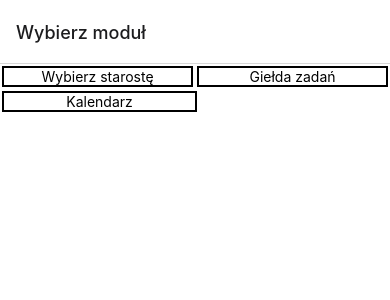
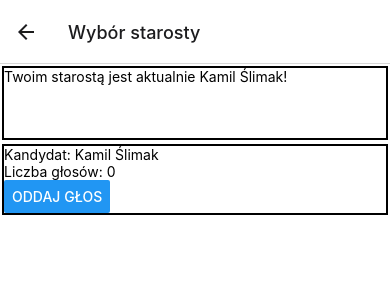
Before and after one commit to Artniewski/group-app, a React Native app in the folder frontend/: screen /VoteOldMan in a window 390 px wide. Shown: the top 300 px of the page. Built offline with nearby package versions, Linux system fonts and the light colour scheme.

Commit message:
Dodano wybór starosty

```diff
--- a/frontend/App.tsx
+++ b/frontend/App.tsx
@@ -1,10 +1,11 @@
 import React from "react";
-import { StyleSheet, Text, View } from 'react-native';
-import { HomeScreen } from "./home_module.tsx/HomeScreen";
+import { StyleSheet, Text, View, Button } from 'react-native';
+import { HomeScreen } from "./app_modules/home_module.tsx/HomeScreen";
 import { NavigationContainer } from '@react-navigation/native';
 import { createNativeStackNavigator } from '@react-navigation/native-stack';
-import { ExerciseSelectionScreen } from "./exercise_exchange_module/ExerciseScreen";
-import { ExerciseAddScreen} from "./exercise_exchange_module/AddListScreen"
+import { ExerciseSelectionScreen } from "./app_modules/exercise_exchange_module/ExerciseScreen";
+import { ExerciseAddScreen} from "./app_modules/exercise_exchange_module/AddListScreen"
+import { VoteOldMan } from "./app_modules/vote_oldman_module/VoteOldMan";
 
 const Stack = createNativeStackNavigator();
 
@@ -20,13 +21,26 @@ export default function App() {
       <Stack.Screen
         name="ExerciseSelection"
         component={ExerciseSelectionScreen}
-        options={{ title: 'Wybierz zadanie' }}
+        options={({navigation}) => ({
+          title: "Wybierz zadanie",
+          headerRight: () => (
+            <Button
+              title="Dodaj listę"
+              onPress={() => navigation.navigate('AddExercise')}
+            />
+          )
+        })}
       />
       <Stack.Screen
         name="AddExercise"
         component={ExerciseAddScreen}
         options={{title: 'Dodaj zadanie'}}
       />
+      <Stack.Screen
+        name="VoteOldMan"
+        component={VoteOldMan}
+        options={{title : "Wybór starosty"}}
+      />
     </Stack.Navigator>
   </NavigationContainer>
   );
--- a/frontend/exercise_exchange_module/AddListScreen.tsx
+++ b/frontend/app_modules/exercise_exchange_module/AddListScreen.tsx
@@ -39,15 +39,6 @@ export const ExerciseAddScreen = () => {
           newListCopy.exerciseNumbers = exerciseNumbers;
           setNewList(newListCopy);}}
           value={newList.exerciseNumbers}
-        />
-         <Picker
-          items={[
-            { label: 'Male', value: 'male' },
-            { label: 'Female', value: 'female' },
-          ]}
-          label="Gender"
-          selectedValue={gender}
-          onSelection={(item) => setGender(item.value)}
         />
         <Picker
           items={courses.map(x => {return {label: x.courseName, value: x.courseCode}})}
--- a/frontend/exercise_exchange_module/ExerciseScreen.tsx
+++ b/frontend/app_modules/exercise_exchange_module/ExerciseScreen.tsx
@@ -2,7 +2,7 @@ import { FlatList, StyleSheet, Text, View } from 'react-native';
 import { IExercise } from './CommonDataTypes';
 import {StatusBar} from 'expo-status-bar';
 
-export const ExerciseSelectionScreen = () => {
+export const ExerciseSelectionScreen = ({navigation}) => {
   return (
     <View style={style.container}>
       <ExerciseList exercises={[{course: {courseCode: "siema", courseName: "Kikd"}, exerciseList: 1, exerciseNumber : 1},
--- a/frontend/home_module.tsx/HomeScreen.tsx
+++ b/frontend/app_modules/home_module.tsx/HomeScreen.tsx
@@ -4,12 +4,11 @@ import { StatusBar } from 'expo-status-bar';
 import {ExerciseSelectionScreen} from '../exercise_exchange_module/ExerciseScreen'
 import {useNavigation, NavigationContainer} from '@react-navigation/native'
 import { ExerciseAddScreen} from "../exercise_exchange_module/AddListScreen"
-
+import {VoteOldMan} from "../vote_oldman_module/VoteOldMan"
 
 //In futre module names should be injected as dependancy depending on language.
 interface ModuleData {
   moduleName : string;
-  jumpTarget : (props : any) => JSX.Element;
   navigationName : string
 }
 
@@ -18,10 +17,9 @@ interface ModuleListProps {
 }
 
 export function HomeScreen({navigation}) {
-  const moduleNames : ModuleData[] = [{moduleName: "Wybierz starostę", jumpTarget: ExerciseSelectionScreen, navigationName : "ExerciseSelection"},
-                                      {moduleName: "Giełda zadań", jumpTarget: ExerciseSelectionScreen, navigationName : "ExerciseSelection"},
-                                      //Roboczo do testowania dodawania zadań
-                                      {moduleName: "Kalendarz", jumpTarget: ExerciseAddScreen, navigationName : "AddExercise"}]
+  const moduleNames : ModuleData[] = [{moduleName: "Giełda zadań", navigationName : "ExerciseSelection"},
+                                      {moduleName: "Wybór starosty", navigationName : "VoteOldMan"}
+                                     ]
   return (
     <View style={style.container}>
       <ModuleList moduleData={moduleNames}/>
--- /dev/null
+++ b/frontend/app_modules/vote_oldman_module/VoteOldMan.tsx
@@ -0,0 +1,94 @@
+import React, { useState } from "react";
+import { StyleSheet, Text, View, Button, FlatList } from 'react-native';
+
+
+
+interface OldmanCandidateData {
+  studentId: string,
+  studentName: string,
+  numberOfVotes: number
+  selected: boolean
+}
+
+export function VoteOldMan() {
+  const [candidates, setCandidates] : [OldmanCandidateData[], any] = useState([
+    {studentId: "123", studentName: "Kamil Ślimak", numberOfVotes: 0, selected: false}
+  ]);
+
+  return (
+    <View style={style.container}>
+        <CurrentOldMan
+          data={candidates[0]}
+        />
+        <FlatList
+          style={style.candidateList}
+          horizontal={false}
+          numColumns={1}
+          data={candidates}
+          renderItem={({item}) => <OldmanCandidate data={item}/>}
+        />
+    </View>
+  );
+}
+
+interface CurrentOldManProps {
+  data: OldmanCandidateData
+}
+
+const CurrentOldMan = (props : CurrentOldManProps) => {
+  return(<View style={style.currentOldman}>
+  <Text>Twoim starostą jest aktualnie {props.data.studentName}!</Text>
+  </View>);
+}
+
+interface OldmanCandidateProps {
+  data : OldmanCandidateData
+
+}
+
+const OldmanCandidate = (props : OldmanCandidateProps) => {
+  const [selected, setSelected] : [Boolean, any] = useState(false);
+  const [candidateRef, setCandidateReff] : [OldmanCandidateData, any] = useState(props.data);
+  return(
+  <View style={style.candidate}>
+    <Text>Kandydat: {props.data.studentName}</Text>
+    <Text>Liczba głosów: {props.data.numberOfVotes}</Text>
+    <View style={{
+      flexDirection: "row",
+    }}>
+      <Button
+        title={selected ? "Usuń głos" : "Oddaj głos"}
+        onPress={() => {setSelected(!selected);
+          setCandidateReff()
+        }
+      }
+      />
+    </View>
+  </View>
+  );
+}
+
+const style = StyleSheet.create({
+  candidateList: {
+    flex: 0.9,
+    backgroundColor: "white",
+  },
+  currentOldman: {
+    flex: 0.1,
+    backgroundColor: "white",
+    borderColor: 'black',
+    borderWidth: 2,
+    margin: 2,
+  },
+  candidate: {
+    flex: 1,
+    backgroundColor: "white",
+    borderColor: 'black',
+    borderWidth: 2,
+    margin: 2,
+  },
+  container: {
+    flex: 1,
+    backgroundColor: '#fff',
+  },
+});
--- a/frontend/package.json
+++ b/frontend/package.json
@@ -16,10 +16,12 @@
     "expo": "~46.0.16",
     "expo-status-bar": "~1.4.0",
     "react": "18.0.0",
+    "react-dom": "18.0.0",
     "react-hook-form": "^7.39.5",
     "react-native": "0.69.6",
     "react-native-form-component": "^2.6.1",
-    "typescript": "^4.6.3"
+    "typescript": "^4.6.3",
+    "react-native-web": "~0.18.7"
   },
   "devDependencies": {
     "@babel/core": "^7.12.9",
```
Also changed, not shown: frontend/app_modules/common/CommonDataTypes.ts (renamed from frontend/common/CommonDataTypes.tsx), frontend/app_modules/exercise_exchange_module/CommonDataTypes.ts (renamed from frontend/exercise_exchange_module/CommonDataTypes.tsx), frontend/home_module.tsx/LogInScreen.tsx (deleted), 1 other file (tests, documents, lock files or other folders).
